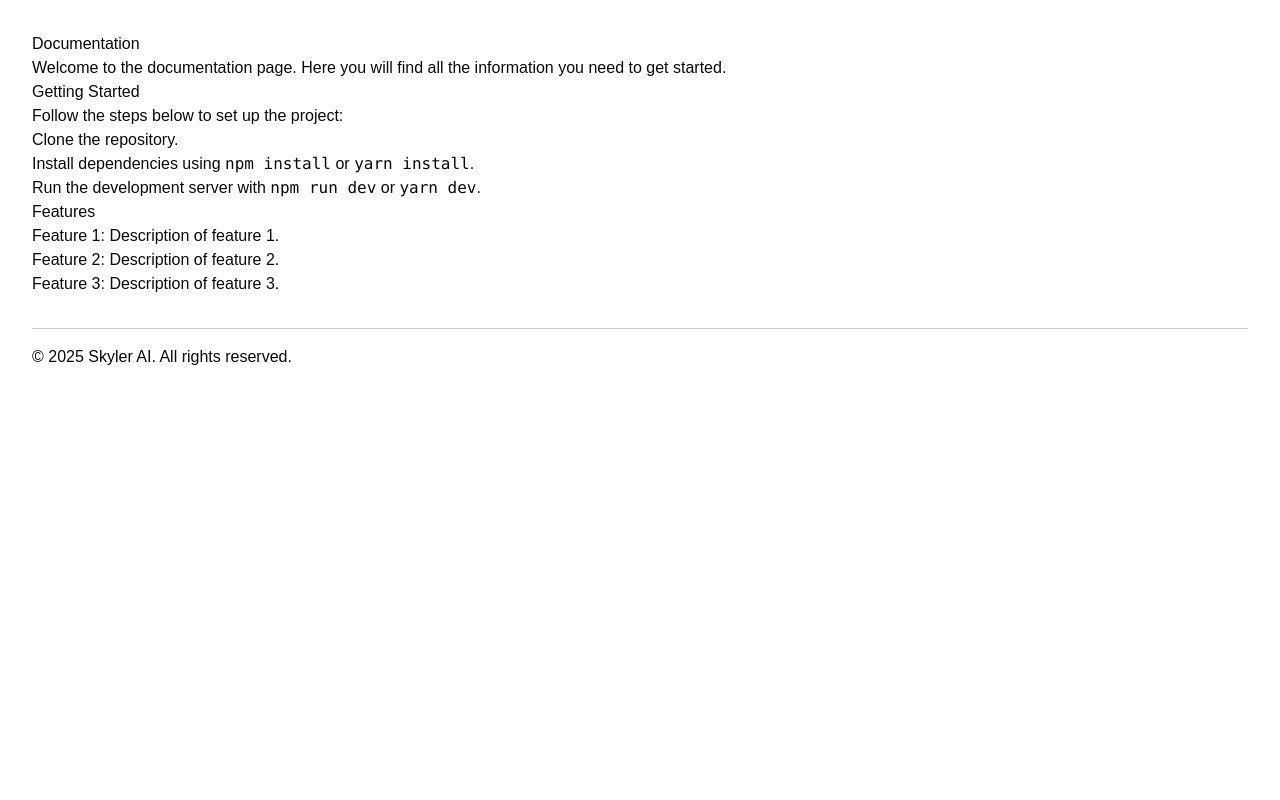
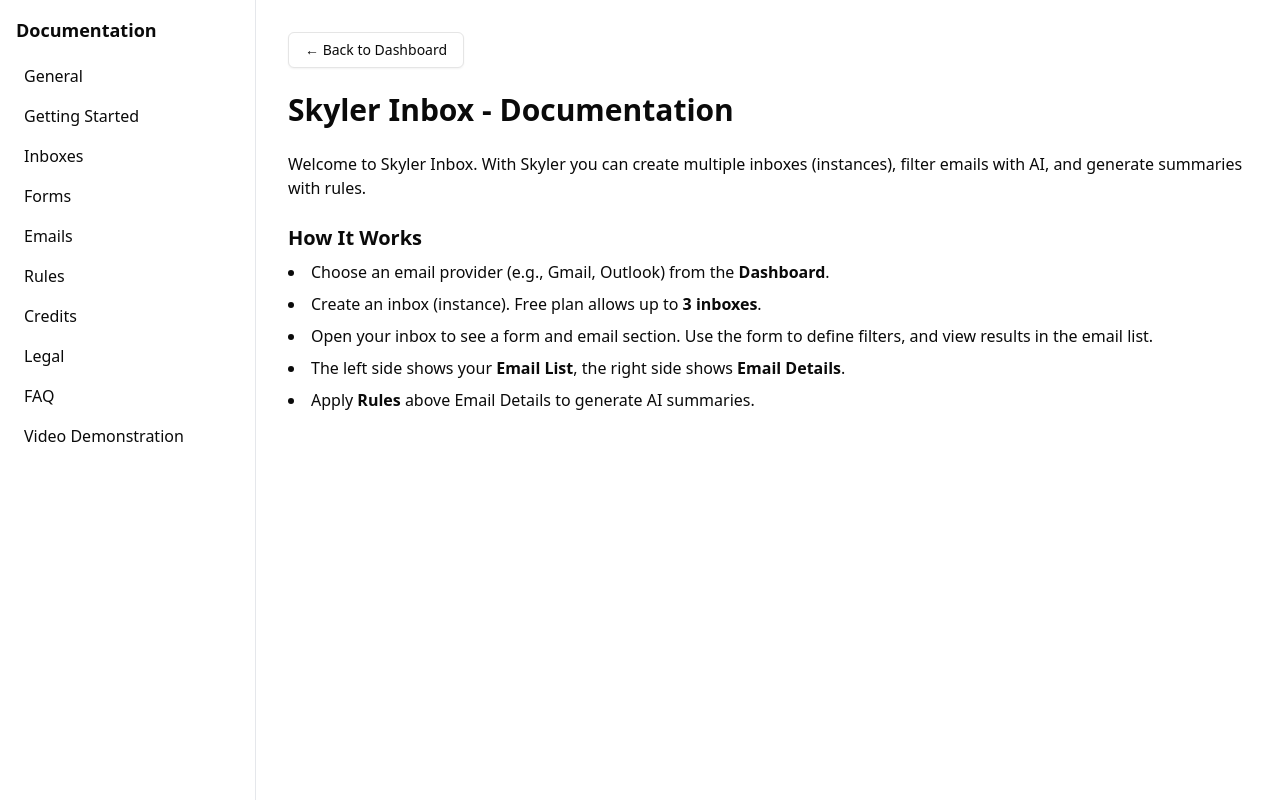
Before and after one commit to 05sanjaykumar/Skyler-AI, a Next.js app in the folder apps/web/: page /docs in a window 1280 px wide. Built offline with nearby package versions, Linux system fonts and the light colour scheme.

Commit message:
refactor: Updated docs page

```diff
--- a/apps/web/app/(main)/payments/checkout/[planId]/page.tsx
+++ b/apps/web/app/(main)/payments/checkout/[planId]/page.tsx
@@ -37,7 +37,7 @@
           ← Back to Dashboard
         </Button>
 
-        <Card className="shadow-lg border border-gray-200">
+        <Card className="shadow-lg border border-gray-200 dark:bg-zinc-900">
           <CardHeader>
             <CardTitle className="text-2xl font-bold">
               Checkout – {plan.name}
--- /dev/null
+++ b/apps/web/app/docs/credits/page.tsx
@@ -0,0 +1,28 @@
+// apps/web/docs/credits/page.tsx
+
+export default function Credits() {
+  return (
+    <div>
+      <h1 className="text-2xl font-bold mb-4">Credits</h1>
+      <p className="mb-4">
+        Credits are used whenever you filter emails or generate AI summaries.
+      </p>
+
+      <ul className="list-disc list-inside space-y-2">
+        <li>1 credit = 1 email refresh or 1 rule-based summary.</li>
+        <li>
+          Free users get <b>25 credits per month</b>.
+        </li>
+        <li>
+          Upgrade to get more credits, depending on your plan.
+        </li>
+        <li>
+          When plans expire, you return to 25 monthly credits.
+        </li>
+        <li>
+          Upgraded plans preserve unused credits and extend their expiration.
+        </li>
+      </ul>
+    </div>
+  );
+}
--- /dev/null
+++ b/apps/web/app/docs/emails/page.tsx
@@ -0,0 +1,35 @@
+// apps/web/docs/emails/page.tsx
+
+export default function Emails() {
+  return (
+    <div>
+      <h1 className="text-2xl font-bold mb-4">Emails</h1>
+      <p className="mb-4">
+        Each inbox has two main sections: the Email List and Email Details.
+      </p>
+
+      <h2 className="text-lg font-semibold mt-6 mb-2">Email List</h2>
+      <ul className="list-disc list-inside space-y-2">
+        <li>
+          Displays emails with date, sender, and snippet.
+        </li>
+        <li>
+          Updates when you refresh with saved form filters.
+        </li>
+      </ul>
+
+      <h2 className="text-lg font-semibold mt-6 mb-2">Email Details</h2>
+      <ul className="list-disc list-inside space-y-2">
+        <li>
+          Shows full content of selected email.
+        </li>
+        <li>
+          Options available: <b>View Full Email</b> or <b>Apply Rules</b>.
+        </li>
+        <li>
+          Can open directly in Gmail for attachments or advanced actions.
+        </li>
+      </ul>
+    </div>
+  );
+}
--- /dev/null
+++ b/apps/web/app/docs/forms/page.tsx
@@ -0,0 +1,53 @@
+// apps/web/app/docs/forms/page.tsx
+export default function Forms() {
+  return (
+    <div>
+      <h1 className="text-2xl font-bold mb-4">Forms</h1>
+      <p className="mb-4">
+        Forms allow you to filter emails using Gmail parameters and AI filters.
+      </p>
+
+      <h2 className="text-lg font-semibold mt-6 mb-2">Gmail Parameters</h2>
+      <ul className="list-disc list-inside space-y-2">
+        <li>From, To, Subject</li>
+        <li>Date ranges: Before, After</li>
+        <li>Other Gmail query parameters</li>
+      </ul>
+
+      <h2 className="text-lg font-semibold mt-6 mb-2">AI Filters</h2>
+      <ul className="list-disc list-inside space-y-2">
+        <li>
+          <b>AI Keywords:</b> e.g., “finance”, “bad performance”, “work
+          opportunities”.
+        </li>
+        <li>
+          <b>Sentiment Analysis:</b> any / positive / negative.
+        </li>
+        <li>
+          <b>Semantic Search:</b> on/off with adjustable threshold (0.0–1.0).
+          <ul className="list-disc list-inside ml-6">
+            <li>
+              0.1 → broad matching (very inclusive)
+            </li>
+            <li>
+              0.9 → very strict matching
+            </li>
+          </ul>
+        </li>
+        <li>
+          <b>Result Limit:</b> 1–200 emails can be retrieved.
+        </li>
+      </ul>
+
+      <h2 className="text-lg font-semibold mt-6 mb-2">Actions</h2>
+      <ul className="list-disc list-inside space-y-2">
+        <li>
+          <b>Save Form:</b> store your filter permanently.
+        </li>
+        <li>
+          <b>Refresh Emails:</b> fetch new emails (1 credit used).
+        </li>
+      </ul>
+    </div>
+  );
+}
--- /dev/null
+++ b/apps/web/app/docs/getting-started/page.tsx
@@ -0,0 +1,29 @@
+// apps/web/app/docs/getting-started/page.tsx
+
+export default function GettingStarted() {
+  return (
+    <div>
+      <h1 className="text-2xl font-bold mb-4">Getting Started</h1>
+      <p className="mb-4">
+        Follow these steps to create your first inbox and start filtering
+        emails:
+      </p>
+
+      <ol className="list-decimal list-inside space-y-2">
+        <li>Log in with Google or Outlook from the Dashboard.</li>
+        <li>Click <b>Create Inbox</b> and give it a relevant name.</li>
+        <li>
+          You can create up to <b>3 inboxes</b> on the free plan.
+        </li>
+        <li>
+          Once created, open an inbox. You’ll be redirected to{" "}
+          <code>/gmail/dashboard/[instance]</code>.
+        </li>
+        <li>
+          Fill the form, save it, then click <b>Refresh Emails</b> to load
+          results.
+        </li>
+      </ol>
+    </div>
+  );
+}
--- /dev/null
+++ b/apps/web/app/docs/inboxes/page.tsx
@@ -0,0 +1,32 @@
+// apps/web/app/docs/inboxes/page.tsx
+
+export default function Inboxes() {
+  return (
+    <div>
+      <h1 className="text-2xl font-bold mb-4">Inboxes</h1>
+      <p className="mb-4">
+        Inboxes (instances) let you isolate and manage different email
+        configurations.
+      </p>
+
+      <ul className="list-disc list-inside space-y-2">
+        <li>
+          Each inbox has its own form, email section, and rules.
+        </li>
+        <li>
+          Free plan: <b>3 inboxes</b>.
+        </li>
+        <li>
+          Mini plan: <b>10 inboxes</b> (permanent).
+        </li>
+        <li>
+          Pro plan: <b>25 inboxes</b> (permanent).
+        </li>
+        <li>
+          Once created, inboxes are never downgraded or deleted — even if your
+          subscription expires.
+        </li>
+      </ul>
+    </div>
+  );
+}
--- /dev/null
+++ b/apps/web/app/docs/layout.tsx
@@ -0,0 +1,53 @@
+// apps/web/app/docs/layout.tsx
+'use client'
+import Link from "next/link";
+import { Button } from "@/components/ui/button";
+import { useRouter } from "next/navigation";
+
+const sections = [
+  { title: "General", href: "/docs" },
+  { title: "Getting Started", href: "/docs/getting-started" },
+  { title: "Inboxes", href: "/docs/inboxes" },
+  { title: "Forms", href: "/docs/forms" },
+  { title: "Emails", href: "/docs/emails" },
+  { title: "Rules", href: "/docs/rules" },
+  { title: "Credits", href: "/docs/credits" },
+  { title: "Legal", href: "/docs/legal" },
+  { title: "FAQ", href: "/docs/faq" },
+  { title: "Video Demonstration", href: "/docs/video" },
+];
+
+export default function DocsLayout({ children }: { children: React.ReactNode }) {
+    const router = useRouter();
+  return (
+    <div className="flex min-h-screen">
+      {/* Sidebar */}
+      <aside className="w-64 border-r border-gray-200 bg-background p-4">
+        <h2 className="text-lg font-bold mb-4">Documentation</h2>
+        <nav className="space-y-2">
+          {sections.map((s) => (
+            <Link
+              key={s.href}
+              href={s.href}
+              className="block px-2 py-1 rounded hover:bg-gray-100 hover:dark:bg-zinc-800 transition-colors"
+            >
+              {s.title}
+            </Link>
+          ))}
+        </nav>
+      </aside>
+
+      {/* Main Content */}
+      <main className="flex-1 p-8">
+        <Button
+                  variant="outline"
+                  onClick={() => router.push("/dashboard")}
+                  className="mb-6"
+                >
+                  ← Back to Dashboard
+                </Button>
+        {children}
+        </main>
+    </div>
+  );
+}
--- /dev/null
+++ b/apps/web/app/docs/legal/page.tsx
@@ -0,0 +1,28 @@
+// apps/web/docs/legal/page.tsx
+
+export default function Legal() {
+  return (
+    <div>
+      <h1 className="text-2xl font-bold mb-4">Legal</h1>
+      <p className="mb-4">
+        Skyler Inbox respects your privacy and keeps your data secure.
+      </p>
+
+      <ul className="list-disc list-inside space-y-2">
+        <li>
+          Emails are <b>cached locally</b> in your browser for fast access.
+        </li>
+        <li>
+          Emails are only processed on the server to filter/summarize, but
+          never stored.
+        </li>
+        <li>
+          Sensitive information stays isolated per inbox.
+        </li>
+        <li>
+          See the full legal policy in the dedicated legal section.
+        </li>
+      </ul>
+    </div>
+  );
+}
--- a/apps/web/app/docs/page.tsx
+++ b/apps/web/app/docs/page.tsx
@@ -1,32 +1,37 @@
-import React from 'react';
+// apps/web/app/docs/page.tsx
+'use client'
 
-const DocsPage = () => {
-    return (
-        <div style={{ padding: '2rem', fontFamily: 'Arial, sans-serif' }}>
-            <h1>Documentation</h1>
-            <p>Welcome to the documentation page. Here you will find all the information you need to get started.</p>
-            <section>
-                <h2>Getting Started</h2>
-                <p>Follow the steps below to set up the project:</p>
-                <ol>
-                    <li>Clone the repository.</li>
-                    <li>Install dependencies using <code>npm install</code> or <code>yarn install</code>.</li>
-                    <li>Run the development server with <code>npm run dev</code> or <code>yarn dev</code>.</li>
-                </ol>
-            </section>
-            <section>
-                <h2>Features</h2>
-                <ul>
-                    <li>Feature 1: Description of feature 1.</li>
-                    <li>Feature 2: Description of feature 2.</li>
-                    <li>Feature 3: Description of feature 3.</li>
-                </ul>
-            </section>
-            <footer style={{ marginTop: '2rem', borderTop: '1px solid #ccc', paddingTop: '1rem' }}>
-                <p>&copy; {new Date().getFullYear()} Skyler AI. All rights reserved.</p>
-            </footer>
-        </div>
-    );
-};
+export default function DocsOverview() {
+  return (
+    <div>
 
-export default DocsPage;
+      <h1 className="text-3xl font-bold mb-6">Skyler Inbox - Documentation</h1>
+      <p className="mb-4">
+        Welcome to Skyler Inbox. With Skyler you can create multiple inboxes
+        (instances), filter emails with AI, and generate summaries with rules.
+      </p>
+
+      <h2 className="text-xl font-semibold mt-6 mb-2">How It Works</h2>
+      <ul className="list-disc list-inside space-y-2">
+        <li>
+          Choose an email provider (e.g., Gmail, Outlook) from the{" "}
+          <b>Dashboard</b>.
+        </li>
+        <li>
+          Create an inbox (instance). Free plan allows up to <b>3 inboxes</b>.
+        </li>
+        <li>
+          Open your inbox to see a form and email section. Use the form to
+          define filters, and view results in the email list.
+        </li>
+        <li>
+          The left side shows your <b>Email List</b>, the right side shows{" "}
+          <b>Email Details</b>.
+        </li>
+        <li>
+          Apply <b>Rules</b> above Email Details to generate AI summaries.
+        </li>
+      </ul>
+    </div>
+  );
+}
--- /dev/null
+++ b/apps/web/app/docs/rules/page.tsx
@@ -0,0 +1,30 @@
+// apps/web/app/docs/rules/page.tsx
+
+export default function Rules() {
+  return (
+    <div>
+      <h1 className="text-2xl font-bold mb-4">Rules</h1>
+      <p className="mb-4">
+        Rules let you apply AI-based summaries to your emails.
+      </p>
+
+      <ul className="list-disc list-inside space-y-2">
+        <li>
+          Each inbox can have its own rules.
+        </li>
+        <li>
+          Define rules in the text area above Email Details.
+        </li>
+        <li>
+          Save your rules to reuse them across emails.
+        </li>
+        <li>
+          Use the <b>Generate Summary with Rules</b> button to get AI drafts.
+        </li>
+        <li>
+          Summaries can be opened in Gmail for final editing and sending.
+        </li>
+      </ul>
+    </div>
+  );
+}
--- /dev/null
+++ b/apps/web/app/docs/video/page.tsx
@@ -0,0 +1,18 @@
+export default function VideoDemo(){
+    return (
+        <div>
+            <h1 className="text-2xl font-bold mb-4">Video Demonstration</h1>
+            <p className="mb-4">
+                Watch our video tutorial to learn how to use Skyler Inbox effectively.
+            </p>
+            <div className="aspect-w-16 aspect-h-9">
+                <iframe
+                    src="https://www.youtube.com/embed/your-video-id"
+                    title="Video Tutorial"
+                    className="w-full h-full"
+                    allowFullScreen
+                ></iframe>
+            </div>
+        </div>
+    );
+}
```
Also changed, not shown: apps/web/app/docs/faq/page.tsx (added, +19 -0 lines).
